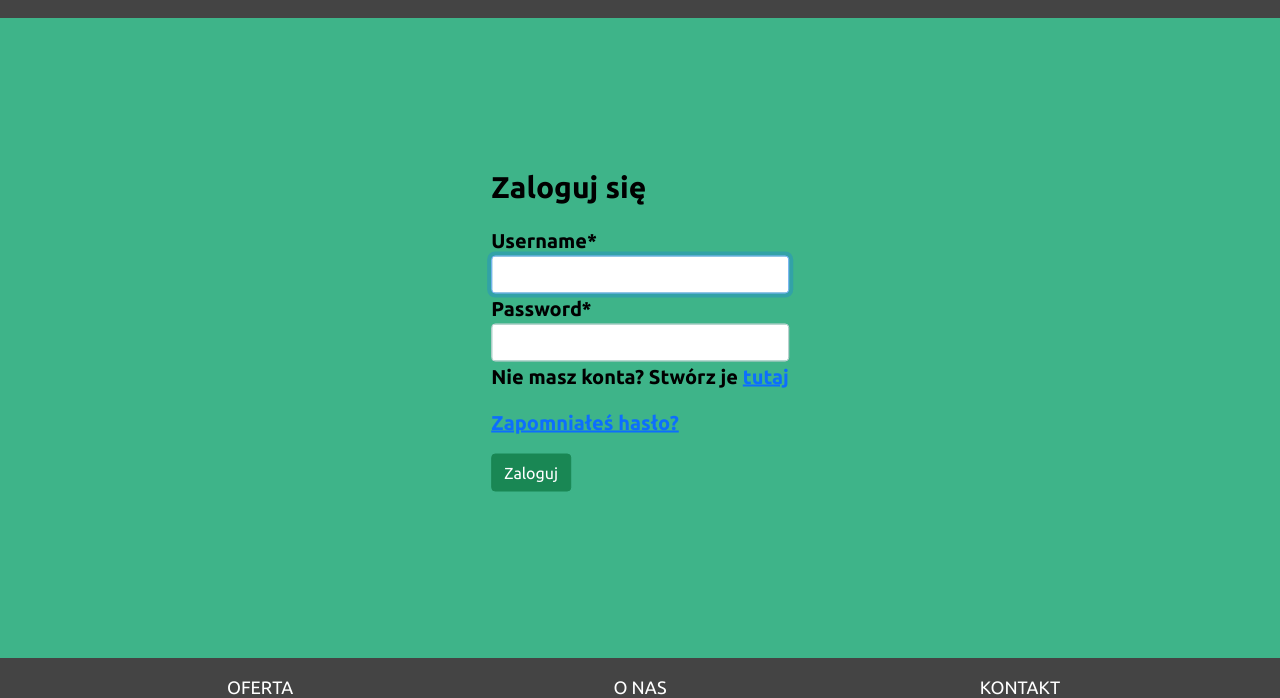
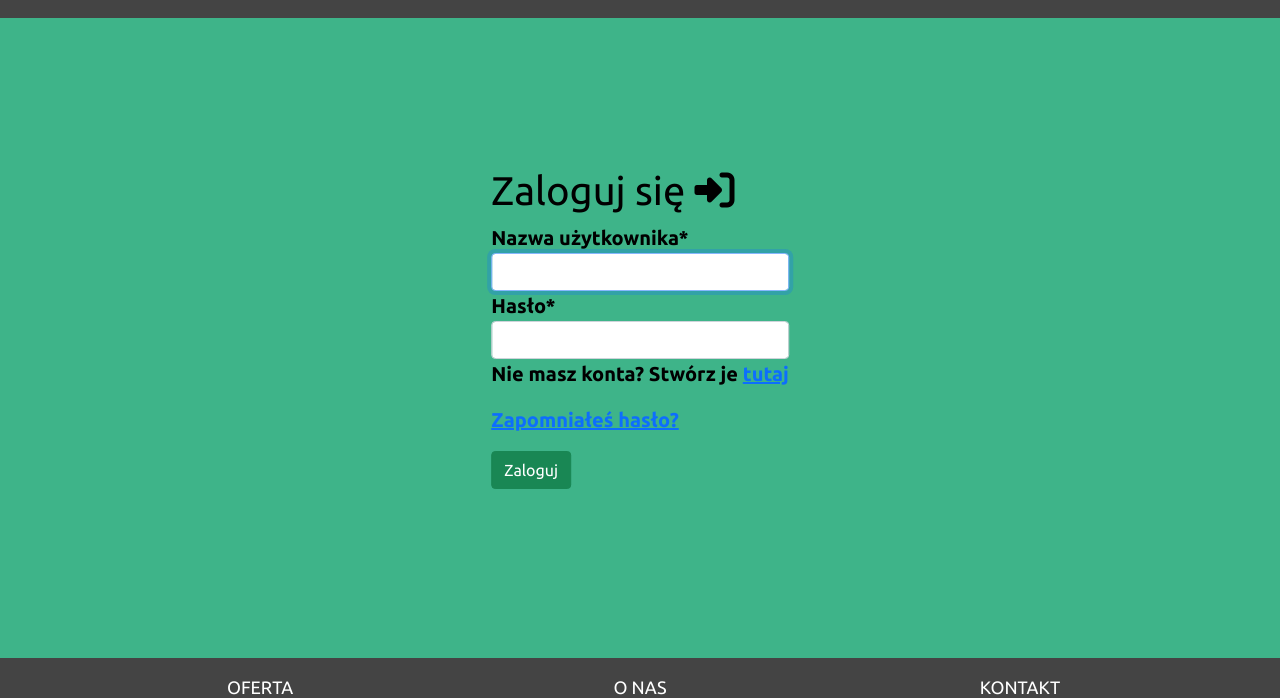
Before and after one commit to rudeuke/Print4You, a Django app: page /login/ in a window 1280 px wide. Shown: the part 72-770 px from the top of the page. Run offline with Django 4.2, Linux system fonts and the light colour scheme; some libraries are stand-ins or nearby versions.

Commit message:
Date format fix, added icon to login page

```diff
--- a/myproject/myproject/settings.py
+++ b/myproject/myproject/settings.py
@@ -107,7 +107,7 @@ AUTH_PASSWORD_VALIDATORS = [
 # Internationalization
 # https://docs.djangoproject.com/en/4.0/topics/i18n/
 
-LANGUAGE_CODE = 'en-us'
+LANGUAGE_CODE = 'pl'
 
 TIME_ZONE = 'Europe/Warsaw'
 
--- a/myproject/templates/registration/login.html
+++ b/myproject/templates/registration/login.html
@@ -2,7 +2,7 @@
 {% load static %}
 
 		{% block title %}
-		<p class="title">Zaloguj się</p>
+		<h1>Zaloguj się <i class="fa-solid fa-right-to-bracket"></i></h1>
 		{% endblock %}
 
 		{% load crispy_forms_tags %}
```
